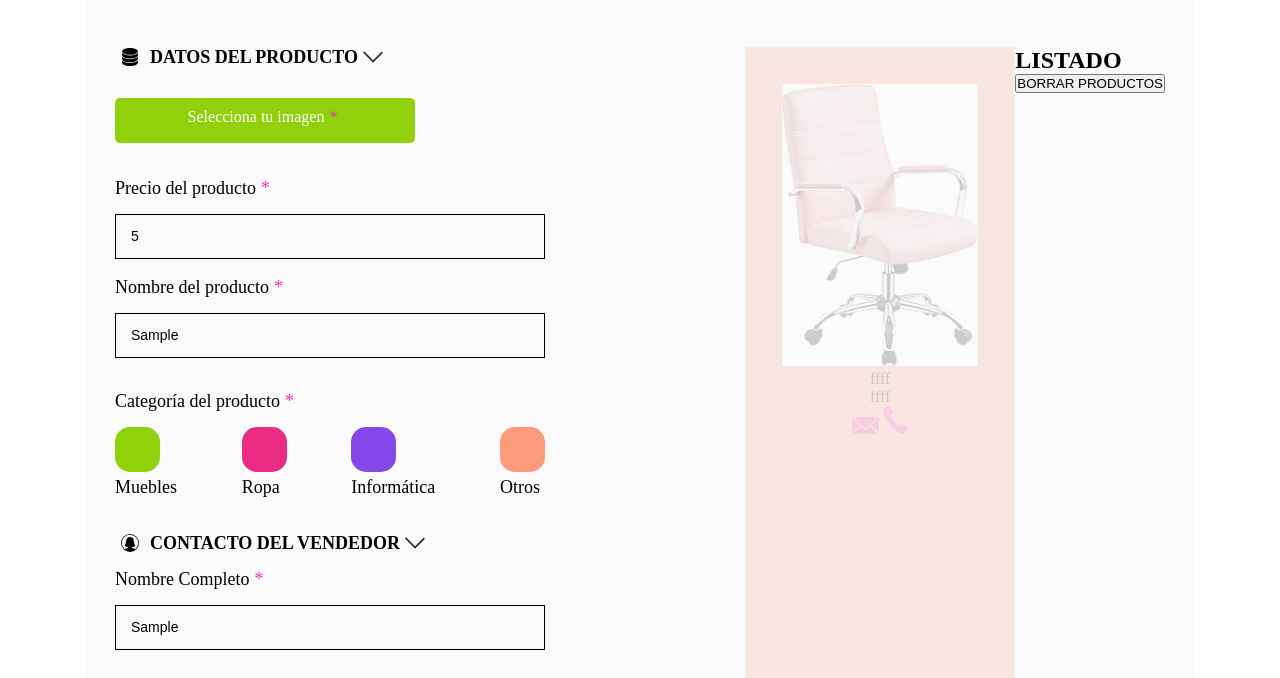
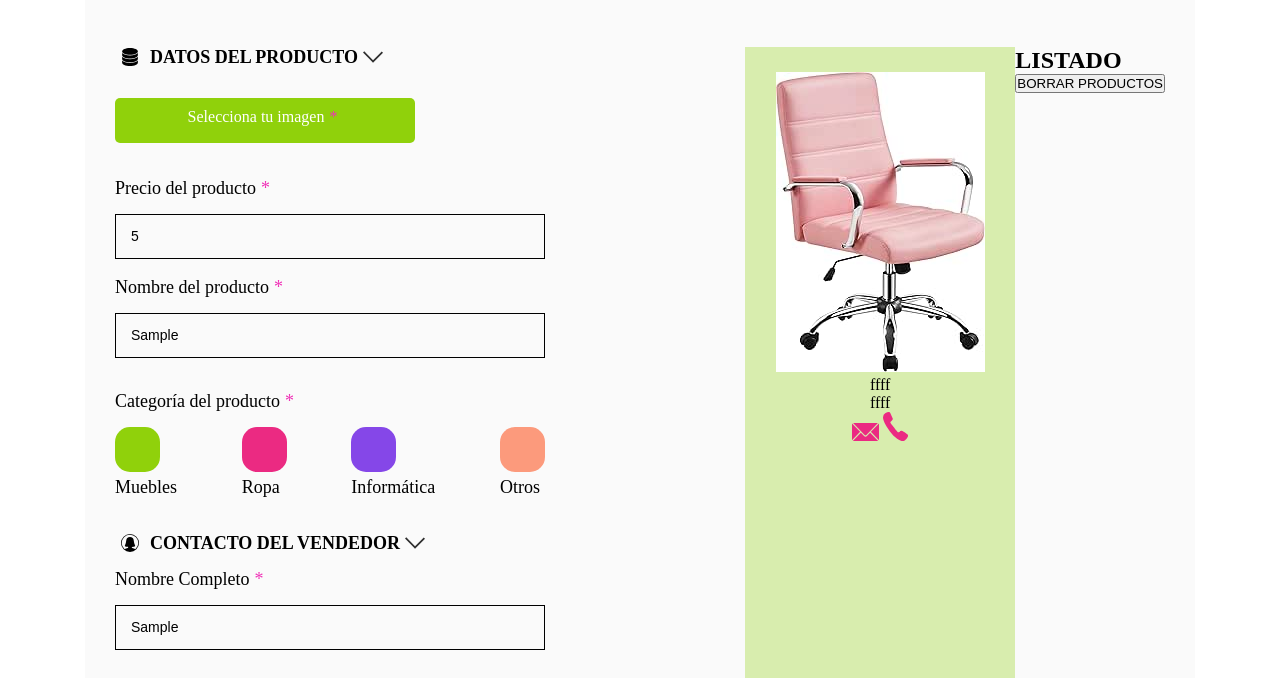
Before and after one commit to Juls-ux/username-project-promo-c-pt-module-2-team-2, a website built with Vite: page src/form.html in a window 1280 px wide. Both pictures are taken after typing "5", "Sample", "Sample", "name@example.com", "5551234" into the empty fields and a click on the button 137 px from the left and 571 px from the top of the page. Shown: the part 122-800 px from the top of the page. Built offline with nearby package versions, Linux system fonts and the light colour scheme.

Commit message:
toggle colours

```diff
--- a/src/js/main.js
+++ b/src/js/main.js
@@ -32,6 +32,6 @@ const handlerColourChange = (ev) => {
 
 //Eventos
 green.addEventListener('click', handlerColourChange)
-pink.addEventListener('click', handlerColourChange);
+pink.addEventListener('click', handlerColourChange)
 purple.addEventListener('click', handlerColourChange);
 orange.addEventListener('click', handlerColourChange);
--- a/src/scss/layout/_form.scss
+++ b/src/scss/layout/_form.scss
@@ -228,14 +228,15 @@ main {
 .container {
     justify-content: center;
     align-items: center;
-    border: 2px solid rgb(161, 236, 118);
-    padding: 15px;
+    background-color: rgba(203, 203, 203, 0.687);
+    padding: 10px;
+
 
     text-align: center;
     margin-bottom: 25px;
 
         @include tablet{
-            padding: 35px;
+            padding: 25px;
             justify-content: right;
             height: 70%;
             width: 450px;
@@ -248,25 +249,22 @@ main {
     }
 }
 
-.list {
+
+.container-green {
+    background-color: #8fd10b51;
+
+}
+.container-pink {
+    background-color:#eb2a8152;
 
 }
 
-.container-green {
-    background-color: #90D10B;
-    opacity: 0.2;
-}
-.container-pink {
-    background-color:#EB2A82;
-    opacity: 0.2;
+.container-purple {
+    background-color:#8547e85c;
+
 }
 
-.container-purple {
-    background-color:#8547E8;
-    opacity: 0.2;
+.container-orange {
+    background-color:#fc9a7c7f;
+
 }
-
-.container-green {
-    background-color:#FC9A7C;
-    opacity: 0.2;
-}
```
